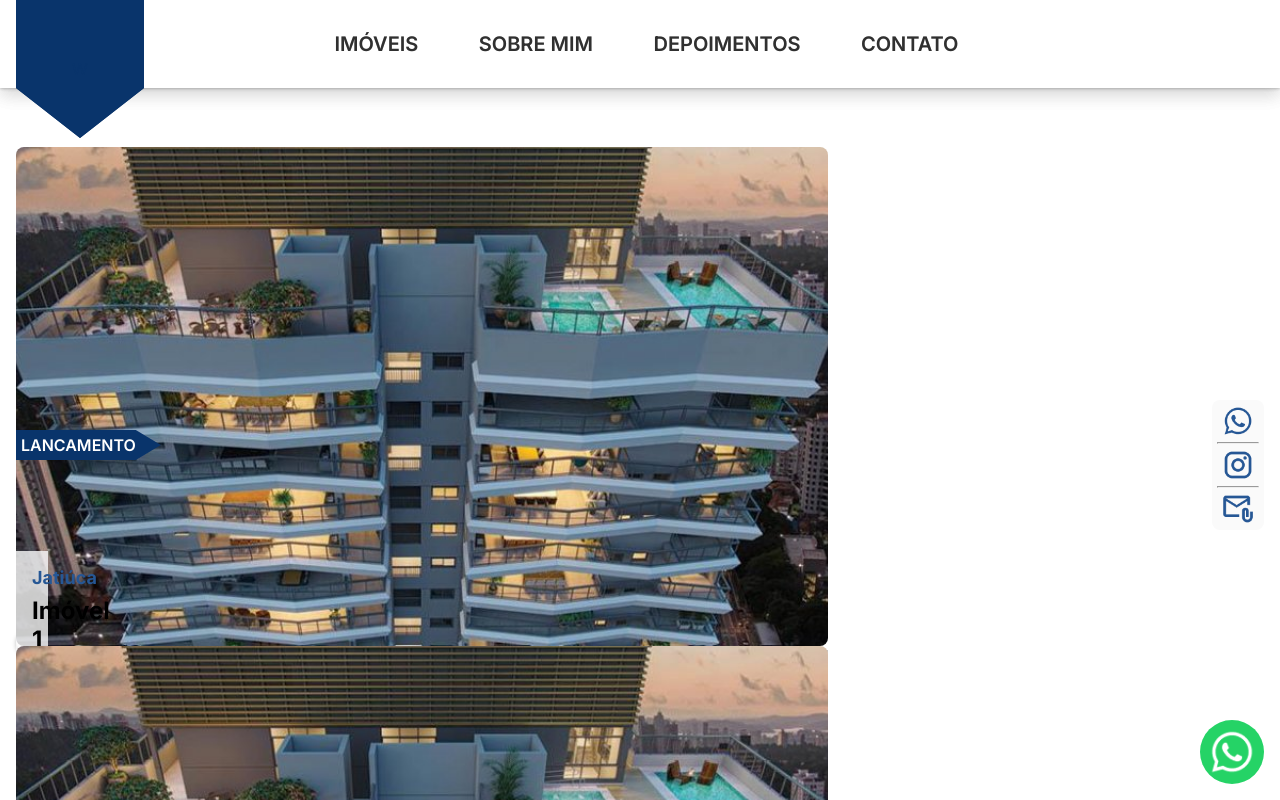
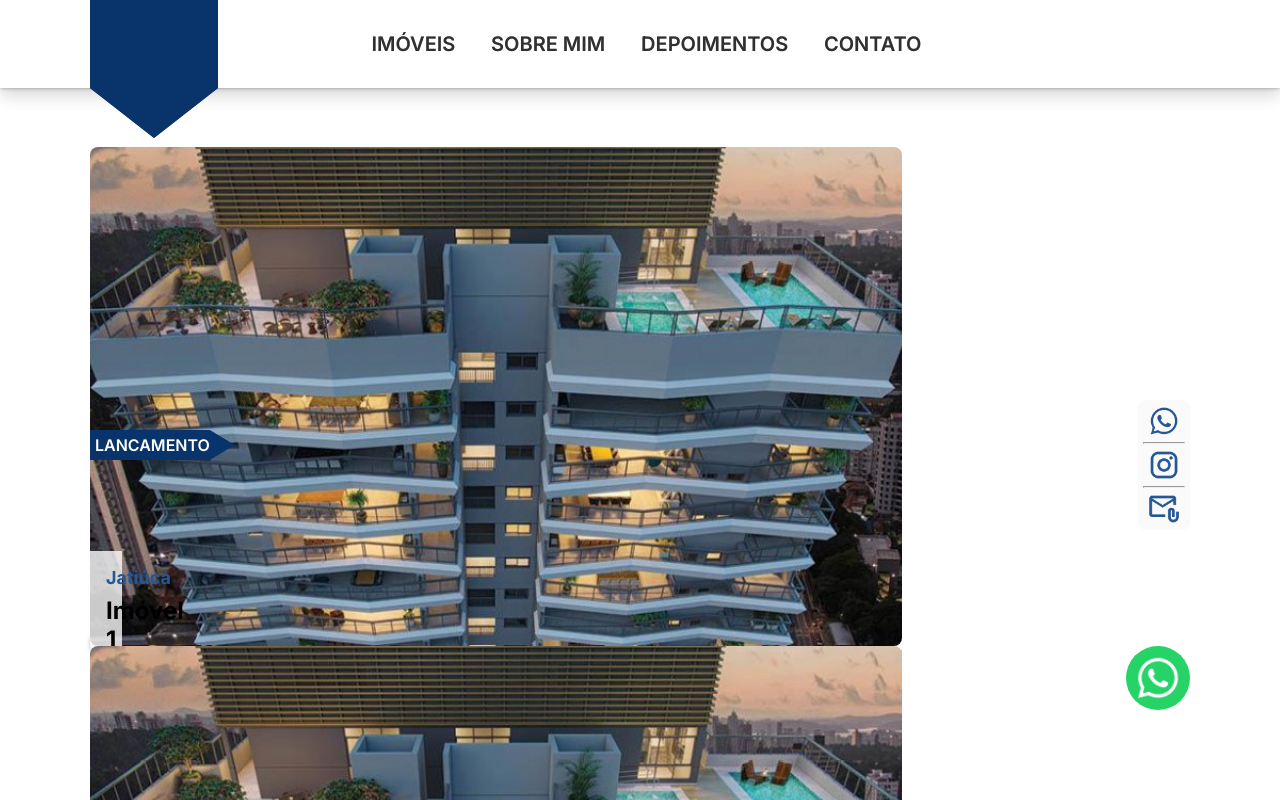
Before and after one commit to DiasJulia/wh-imoveis, a Next.js app: page /imoveis in a window 1280 px wide. Shown: the top 800 px of the page. Built offline with nearby package versions, Linux system fonts and the light colour scheme.

Commit message:
Feat: updated width

```diff
--- a/src/components/Footer/styles.ts
+++ b/src/components/Footer/styles.ts
@@ -3,7 +3,7 @@ import styled from "styled-components";
 export const Container = styled.div`
   background-color: #09346b;
   width: 100%;
-  padding: 2em max(calc(100vw - 1400px) / 2, 1rem);
+  padding: 2em max(calc(100vw - 1100px) / 2, 1rem);
 
   display: flex;
   flex-wrap: wrap;
--- a/src/components/Navbar/styles.ts
+++ b/src/components/Navbar/styles.ts
@@ -1,22 +1,23 @@
 import styled from "styled-components";
 
 type navProps = {
-    scroll: number
-}
+  scroll: number;
+};
 
 export const Nav = styled.nav<navProps>`
-    background-color: ${(props)=> props.scroll<=10 ? 'rgba(255, 255, 255, 0.7)' : '#fff'};
-    color: #09346B;
+  background-color: ${(props) =>
+    props.scroll <= 10 ? "rgba(255, 255, 255, 0.7)" : "#fff"};
+  color: #09346b;
   position: fixed;
   width: 100%;
   display: flex;
-    padding: 2rem max(calc(100vw - 1400px)/2, 1rem);
+  padding: 2rem max(calc(100vw - 1100px) / 2, 1rem);
   top: 0;
   justify-content: center;
   box-shadow: 0px 0px 4px rgba(0, 0, 0, 0.2), 0px 8px 16px rgba(0, 0, 0, 0.08);
   z-index: 11;
 
-    @media(max-width: 768px){
+  @media (max-width: 768px) {
     justify-content: right;
     padding: 1rem;
   }
@@ -31,28 +32,28 @@ export const Menu = styled.ul`
   font-weight: 600;
   font-size: 20px;
   text-transform: uppercase;
-    color:#303030;
+  color: #303030;
 
-    details>summary:first-of-type{
+  details > summary:first-of-type {
     list-style: none;
-    };
+  }
 
-    details > ul{
+  details > ul {
     list-style: none;
     position: absolute;
     margin-top: 10px;
     background: rgba(233, 233, 233, 0.6);
     box-shadow: 0px 4px 4px rgba(0, 0, 0, 0.25);
     border-radius: 8px;
-        color: #09346B;
+    color: #09346b;
     padding: 10px;
-    };
+  }
 
   li:hover {
-        color: #09346B;
+    color: #09346b;
   }
 
-    @media(max-width: 768px){
+  @media (max-width: 768px) {
     position: fixed;
     z-index: 8;
     width: 100%;
@@ -62,17 +63,17 @@ export const Menu = styled.ul`
     padding: 1em;
     text-align: right;
 
-        details > ul{
+    details > ul {
       position: relative;
       background: transparent;
       box-shadow: none;
       margin-top: 0;
-        };
+    }
   }
 `;
 
 export const MenuChecker = styled.input`
-    &:checked ~ ${Menu}{
+  &:checked ~ ${Menu} {
     display: block;
     width: 100%;
     background: #ffffff;
@@ -83,7 +84,7 @@ export const MenuChecker = styled.input`
 
 export const MenuButton = styled.label`
   display: none;
-    @media(max-width: 768px){
+  @media (max-width: 768px) {
     display: inline;
   }
   cursor: pointer;
@@ -93,7 +94,7 @@ export const Line = styled.div`
   width: 32px;
   height: 4px;
   border-radius: 2px;
-    background-color: #09346B;
+  background-color: #09346b;
   margin: 4px;
 `;
 
@@ -104,19 +105,19 @@ export const CloseButton = styled.label`
 
   cursor: pointer;
 
-    @media(max-width: 768px){
+  @media (max-width: 768px) {
     display: inline-flex;
     visibility: visible;
     justify-content: center;
     align-items: center;
   }
 
-    div:first-of-type{
+  div:first-of-type {
     transform: rotate(45deg);
     position: absolute;
   }
 
-    div:nth-of-type(2){
+  div:nth-of-type(2) {
     transform: rotate(-45deg);
   }
 `;
@@ -125,9 +126,15 @@ export const Logo = styled.div`
   position: absolute;
   top: 0;
   z-index: 12;
-    left: max(calc(100vw - 1400px)/2, 1rem);
-    clip-path: polygon(50% 100%, 100% calc(100% - 50px), 100% 0, 0 0, 0 calc(100% - 50px));
-    background-color: #09346B;
+  left: max(calc(100vw - 1100px) / 2, 1rem);
+  clip-path: polygon(
+    50% 100%,
+    100% calc(100% - 50px),
+    100% 0,
+    0 0,
+    0 calc(100% - 50px)
+  );
+  background-color: #09346b;
   height: calc(100% + 50px);
   width: 128px;
   color: $secondary;
@@ -135,9 +142,15 @@ export const Logo = styled.div`
   justify-content: center;
   align-items: center;
 
-    @media(max-width: 768px){
-        width:64px;
-        clip-path: polygon(50% 100%, 100% calc(100% - 25px), 100% 0, 0 0, 0 calc(100% - 25px));
+  @media (max-width: 768px) {
+    width: 64px;
+    clip-path: polygon(
+      50% 100%,
+      100% calc(100% - 25px),
+      100% 0,
+      0 0,
+      0 calc(100% - 25px)
+    );
     height: calc(100% + 25px);
   }
 `;
--- a/src/components/Sidebar/styles.ts
+++ b/src/components/Sidebar/styles.ts
@@ -1,11 +1,11 @@
 import styled from "styled-components";
 
 export const Container = styled.div`
-    background-color: #FAFAFA;
+  background-color: #fafafa;
   border-radius: 8px;
   position: fixed;
   top: 50vh;
-    right: max(calc(100vw - 1400px)/2, 1rem);
+  right: max(calc(100vw - 1100px) / 2, 1rem);
   z-index: 5;
   display: flex;
   flex-direction: column;
@@ -13,11 +13,11 @@ export const Container = styled.div`
   justify-content: center;
   padding: 0 5px;
 
-    hr{
+  hr {
     width: 100%;
   }
 
-    img{
+  img {
     margin: 5px;
   }
-`
+`;
--- a/src/components/Whatsapp/styles.ts
+++ b/src/components/Whatsapp/styles.ts
@@ -6,9 +6,9 @@ export const Container = styled(Link)`
   height: 64px;
   width: 64px;
   position: fixed;
-    right: max(calc(100vw - 1400px)/2, 1rem);
-    bottom: max(calc(100vw - 1400px)/2, 1rem);
-    background-color: #25D366;
+  right: max(calc(100vw - 1100px) / 2, 1rem);
+  bottom: max(calc(100vw - 1100px) / 2, 1rem);
+  background-color: #25d366;
   z-index: 10;
   display: flex;
   justify-content: center;
--- a/src/styles/pages/contato.ts
+++ b/src/styles/pages/contato.ts
@@ -6,7 +6,7 @@ type DivProps = {
 };
 
 export const Container = styled.section`
-  padding: 2em max(calc(100vw - 1400px) / 2, 1rem);
+  padding: 2em max(calc(100vw - 1100px) / 2, 1rem);
   margin-top: 115px;
   display: flex;
   flex-wrap: wrap;
--- a/src/styles/pages/imoveis.ts
+++ b/src/styles/pages/imoveis.ts
@@ -1,10 +1,10 @@
 import styled from "styled-components";
 
 export const Container = styled.section`
-    padding: 2em max(calc(100vw - 1400px)/2, 1rem);
-    margin-top: 115px;
-    display: flex;
-    flex-wrap: wrap;
-    justify-content: space-between;
-    width: 100%;
+  padding: 2em max(calc(100vw - 1100px) / 2, 1rem);
+  margin-top: 115px;
+  display: flex;
+  flex-wrap: wrap;
+  justify-content: space-between;
+  width: 100%;
 `;
```
Lines whose indentation alone changed are shown as unchanged.
